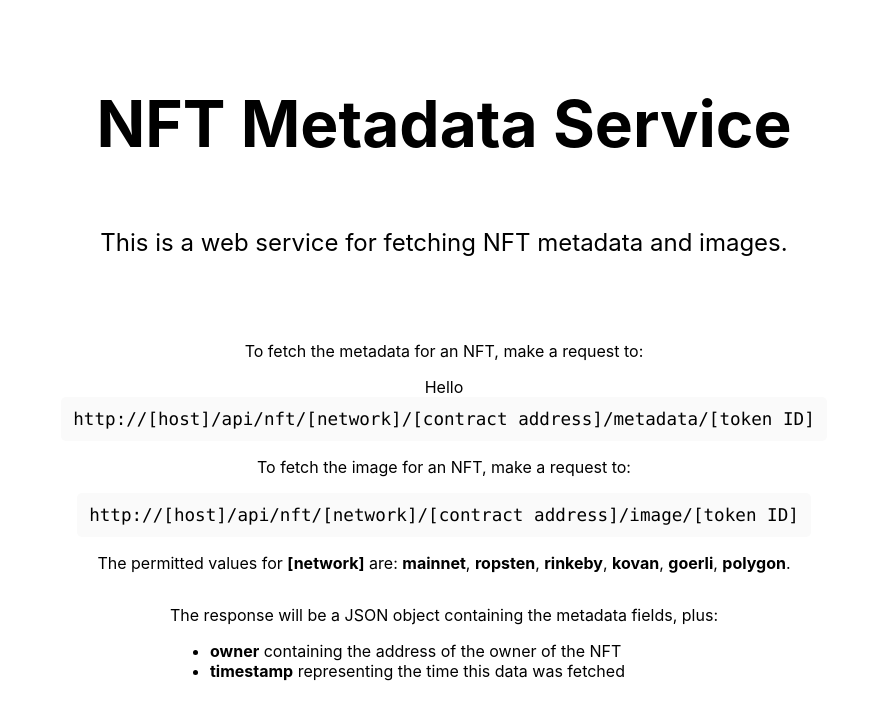
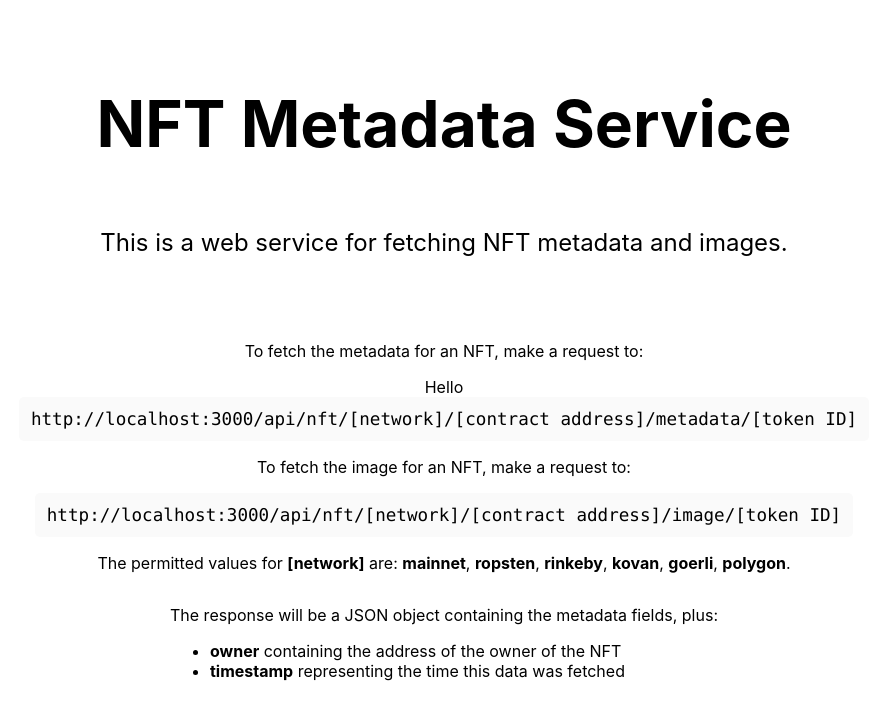
Before and after one commit to bazmatic/nft-metadata-service, a Next.js app: page / in a window 1280 px wide. Shown: the top 720 px of the page, without its empty margins (196-1081 px from the left). Built offline with nearby package versions, Linux system fonts and the light colour scheme.

Commit message:
Show the hostname in esamples

```diff
--- a/pages/index.tsx
+++ b/pages/index.tsx
@@ -1,9 +1,13 @@
-import type { NextPage } from 'next'
+import type { GetServerSideProps, NextPage } from 'next'
 import Head from 'next/head'
 import Link from 'next/link'
 import styles from '../styles/Home.module.css'
 
-const Home: NextPage = () => {
+
+type Props = { host: string | null };
+export const getServerSideProps: GetServerSideProps<Props> = async context => ({ props: { host: context.req.headers.host || null } });
+
+const Home: NextPage<Props> = ({host}) => {
 
   return (
     <div className={styles.container}>
@@ -25,11 +29,11 @@ const Home: NextPage = () => {
           To fetch the metadata for an NFT, make a request to:
         </p>
         <Link href="/api/nft/nft/mainnet/0xD6F75a20Aa64634743D40fAfa88473020302C530/metadata/5">Hello</Link>
-        <code className={styles.code}>http://[host]/api/nft/[network]/[contract address]/metadata/[token ID]</code>
+        <code className={styles.code}>http://{host}/api/nft/[network]/[contract address]/metadata/[token ID]</code>
         <p>
           To fetch the image for an NFT, make a request to:
         </p>
-        <code className={styles.code}>http://[host]/api/nft/[network]/[contract address]/image/[token ID]</code>
+        <code className={styles.code}>http://{host}/api/nft/[network]/[contract address]/image/[token ID]</code>
         <p>
           The permitted values for <b>[network]</b> are: <b>mainnet</b>, <b>ropsten</b>, <b>rinkeby</b>, <b>kovan</b>, <b>goerli</b>, <b>polygon</b>.
         </p>
```
